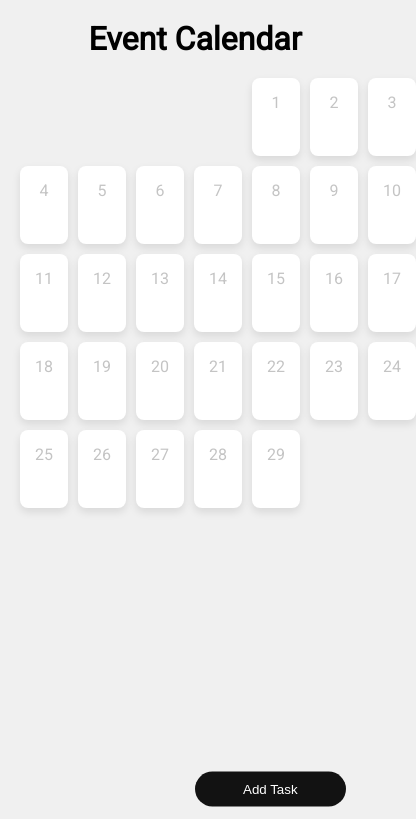
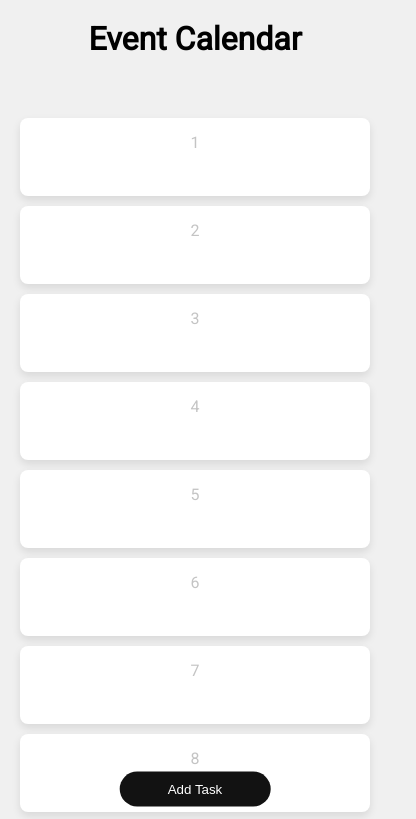
Before and after one commit to ArfinHasib/Javascript-Calendar-with-Events, a plain HTML site: page index.html in a window 390 px wide. Shown: the top 819 px of the page, 416 px wide, since content can reach past the window. Drawn offline with Linux system fonts and the light colour scheme.

Commit message:
Responsiveness

```diff
--- a/style.css
+++ b/style.css
@@ -29,7 +29,7 @@ body {
    position: fixed;
    bottom: 20px;
    left: 50%;
-   transform: translateY(-50%);
+   transform: translate(-50%, -50%);
    color: #fff;
    background-color: #121212;
    padding: 10px 48px;
@@ -123,3 +123,27 @@ input[type='text'] {
    cursor: pointer;
    transition: all 0.3s ease;
 }
+
+@media screen and (max-width: 1200px) {
+   s .calendar-grid {
+      grid-template-columns: repeat(5, 1fr);
+   }
+}
+
+@media screen and (max-width: 992px) {
+   .calendar-grid {
+      grid-template-columns: repeat(3, 1fr);
+   }
+}
+
+@media screen and (max-width: 768px) {
+   .calendar-grid {
+      grid-template-columns: repeat(2, 1fr);
+   }
+}
+
+@media screen and (max-width: 576px) {
+   .calendar-grid {
+      grid-template-columns: 1fr;
+   }
+}
```
